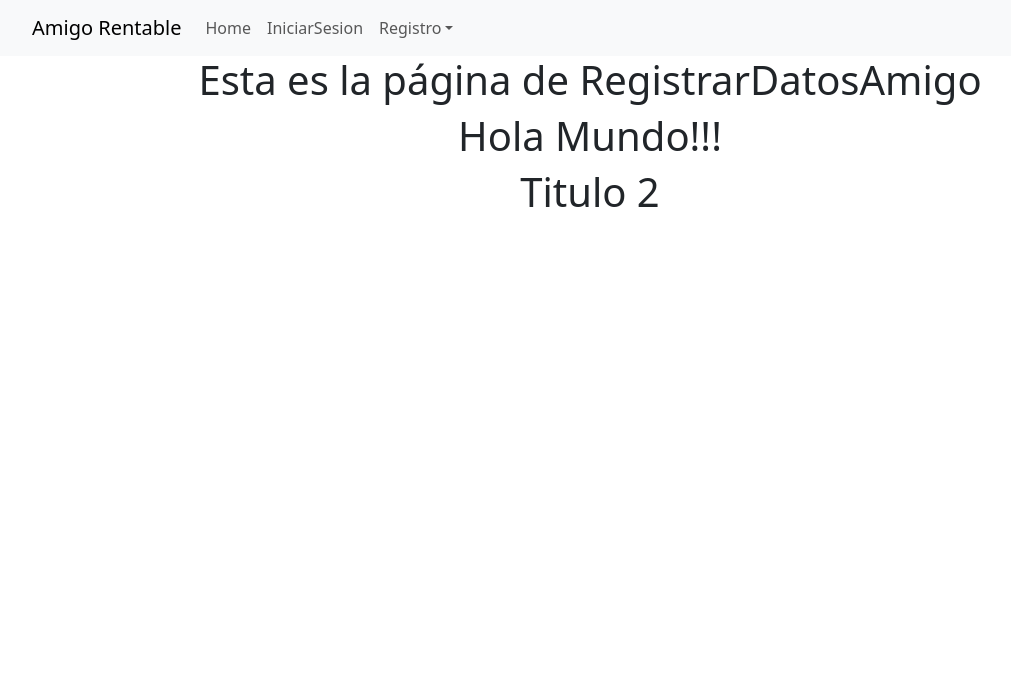
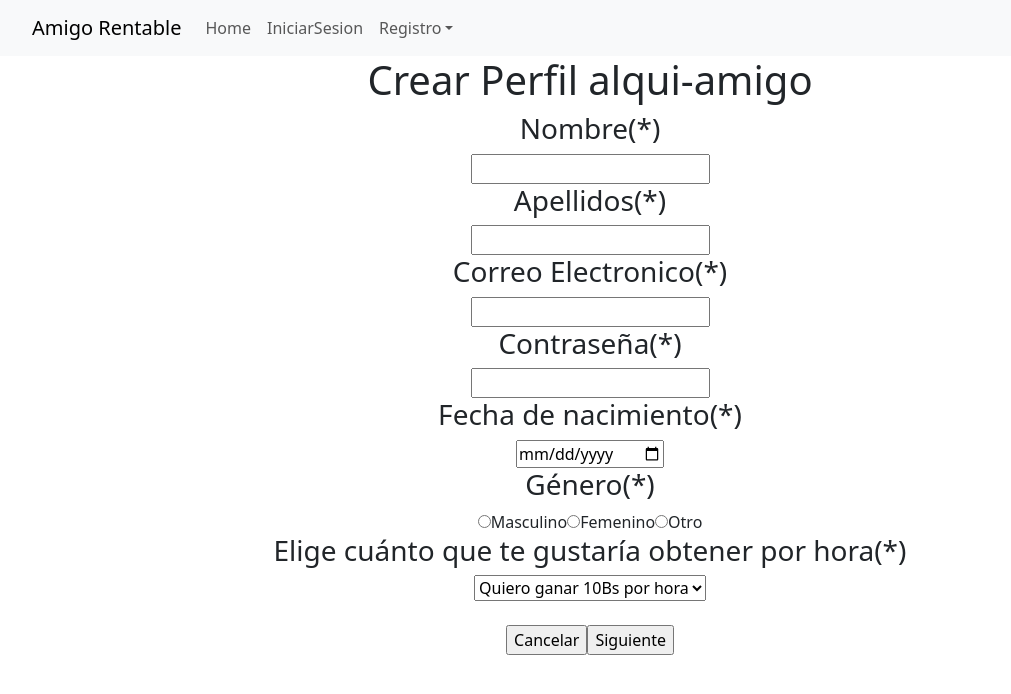
Before and after one commit to Emanuelpc/AppRentarAmigos, a React (Create React App) app in the folder cliente/: page /RegistrarDatosAmigo in a window 1280 px wide. Shown: the top 694 px of the page, without its empty margins (50-1061 px from the left). Built offline with nearby package versions, Linux system fonts and the light colour scheme.

Commit message:
Aumente el navbar a las pantallas de RegistrarFotosAmigo,RegistrarHorarioAmigo, RegistrarInteresesAmigo y RegistrarUbicacionAmigo y agregue los botones requeridos en RegistrarDatosAmigo

```diff
--- a/cliente/src/RegistrarDatosAmigo.jsx
+++ b/cliente/src/RegistrarDatosAmigo.jsx
@@ -1,11 +1,47 @@
 import Navbar from "./Componentes/Navbar";
 function RegistrarDatosAmigo() {
     return (
+
       <div>
         <Navbar/>
-      <h1>Esta es la página de RegistrarDatosAmigo</h1>
-      <h1>Hola Mundo!!!</h1>
-      <h1>Titulo 2</h1>
+      <h1>Crear Perfil alqui-amigo</h1>
+        <form>
+          <h3>Nombre(*)</h3>
+          <input type="text" required="" />
+          <br></br>
+          <h3>Apellidos(*)</h3>
+          <input type="text" required="" />
+          <br></br>
+          <h3>Correo Electronico(*)</h3>
+          <input type="email" required="" />
+          <br></br>
+          <h3>Contraseña(*)</h3>
+          <input type="password" required=""/>
+          <br></br>
+          <h3>Fecha de nacimiento(*)</h3>
+          <input type="date" required="" />
+          <br></br>
+          <h3>Género(*)</h3>
+          <input type="radio" value="Masculino" />
+          <label for="masculino">Masculino</label>
+          <input type="radio" value="Femenino" />
+          <label for="femenino">Femenino</label>
+          <input type="radio" value="Otro" />
+          <label for="otro">Otro</label>
+          <br></br>
+          <h3>Elige cuánto que te gustaría obtener por hora(*)</h3>
+          <select name="tarifa" id="tarifa">
+              <option value="ganar10">Quiero ganar 10Bs por hora</option>
+              <option value="ganar20">Quiero ganar 20Bs por hora</option>
+              <option value="ganar30">Quiero ganar 30Bs por hora</option>
+              <option value="ganar40">Quiero ganar 40Bs por hora</option>
+              <option value="ganar50">Quiero ganar 50Bs por hora</option>
+          </select>
+          <br></br>
+          <br></br>
+          <input type="submit" value="Cancelar" />
+          <input type="submit" value="Siguiente" />
+        </form>
 
       </div>
     );
--- a/cliente/src/RegistrarUbicacionAmigo.jsx
+++ b/cliente/src/RegistrarUbicacionAmigo.jsx
@@ -1,6 +1,8 @@
+import Navbar from "./Componentes/Navbar";
 function RegistrarUbicacionAmigo() {
     return (
       <div>
+        <Navbar/>
       <h1>Esta es la página de Registrar Ubicacion Amigo</h1>
       <h1>Hola Mundo!!!</h1>
       </div>
```
